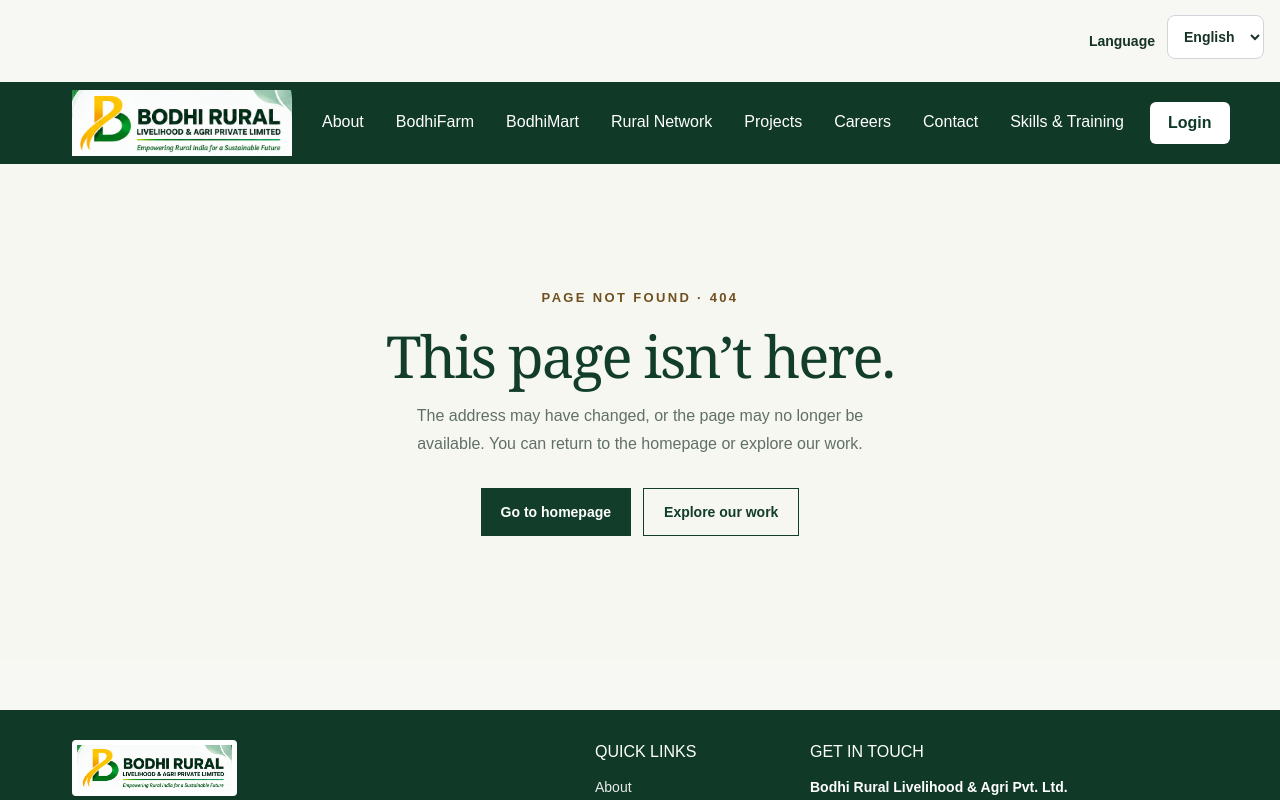
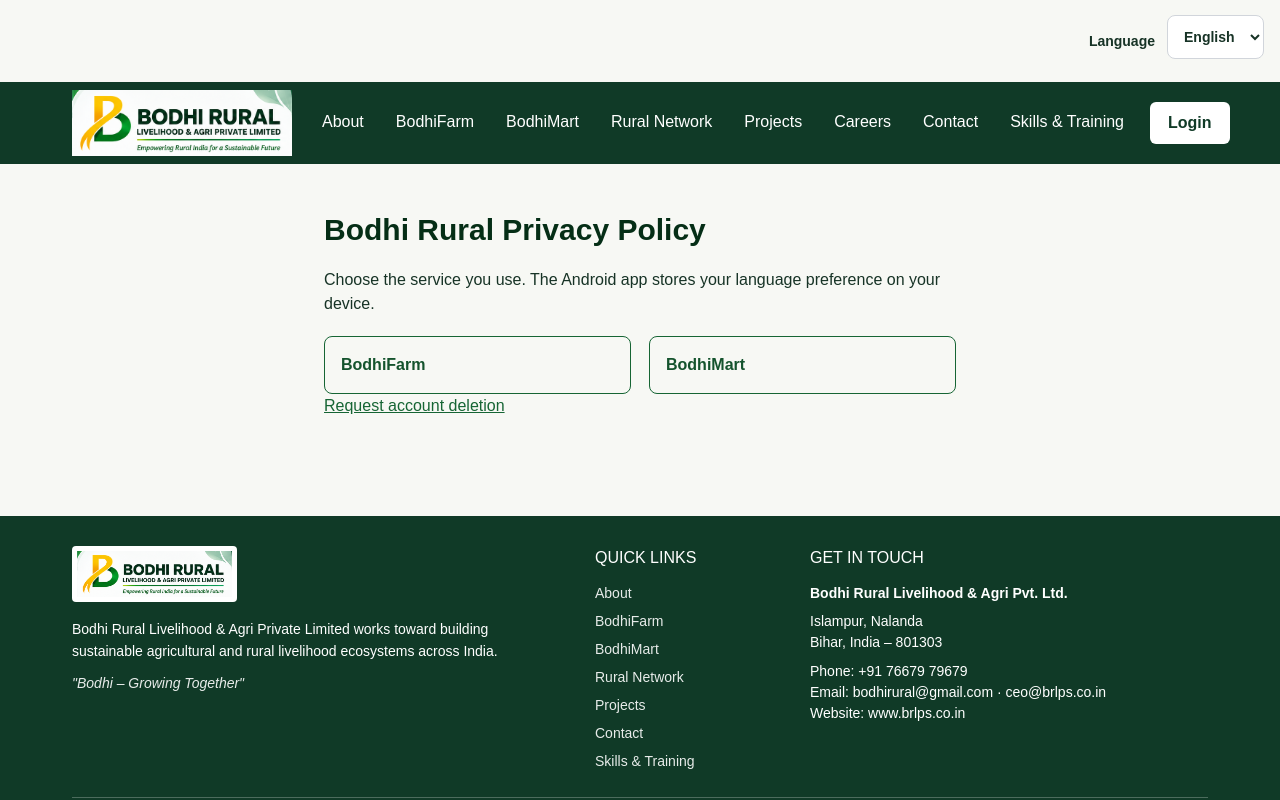
Before and after one commit to drdeepaksingh1/Bodhi-Rural, a Next.js app: page /privacy-policy in a window 1280 px wide. Before the commit this address had no page. Shown: the top 800 px of the page. Built offline with nearby package versions, Linux system fonts and the light colour scheme.

Commit message:
Publish Bodhi Rural privacy and account request pages

```diff
--- /dev/null
+++ b/src/app/privacy-policy/page.tsx
@@ -0,0 +1,19 @@
+import type { Metadata } from 'next';
+import Link from 'next/link';
+import { Copy } from '../bodhimart/language';
+
+export const metadata: Metadata = { title: 'Bodhi Rural Privacy Policy' };
+
+export default function PrivacyPolicyPage() {
+  return (
+    <main className="mx-auto max-w-2xl space-y-5 px-5 py-12">
+      <h1 className="text-3xl font-bold text-green-950"><Copy en="Bodhi Rural Privacy Policy" hi="बोधि रूरल गोपनीयता नीति" /></h1>
+      <p><Copy en="Choose the service you use. The Android app stores your language preference on your device." hi="अपनी सेवा चुनें। Android ऐप आपकी भाषा की पसंद आपके डिवाइस पर सहेजता है।" /></p>
+      <nav className="grid gap-3 sm:grid-cols-2">
+        <Link className="rounded-lg border border-green-800 p-4 font-semibold text-green-900" href="/privacy-policy/bodhifarm">BodhiFarm</Link>
+        <Link className="rounded-lg border border-green-800 p-4 font-semibold text-green-900" href="/privacy-policy/bodhimart">BodhiMart</Link>
+      </nav>
+      <Link className="text-green-800 underline" href="/account-deletion"><Copy en="Request account deletion" hi="खाता हटाने का अनुरोध करें" /></Link>
+    </main>
+  );
+}
```
